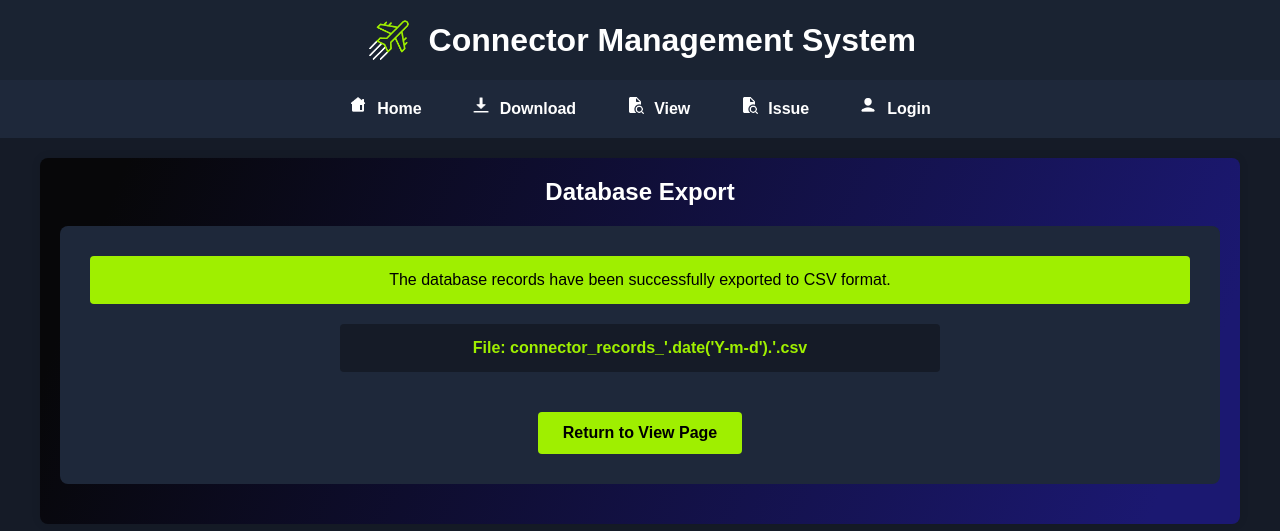
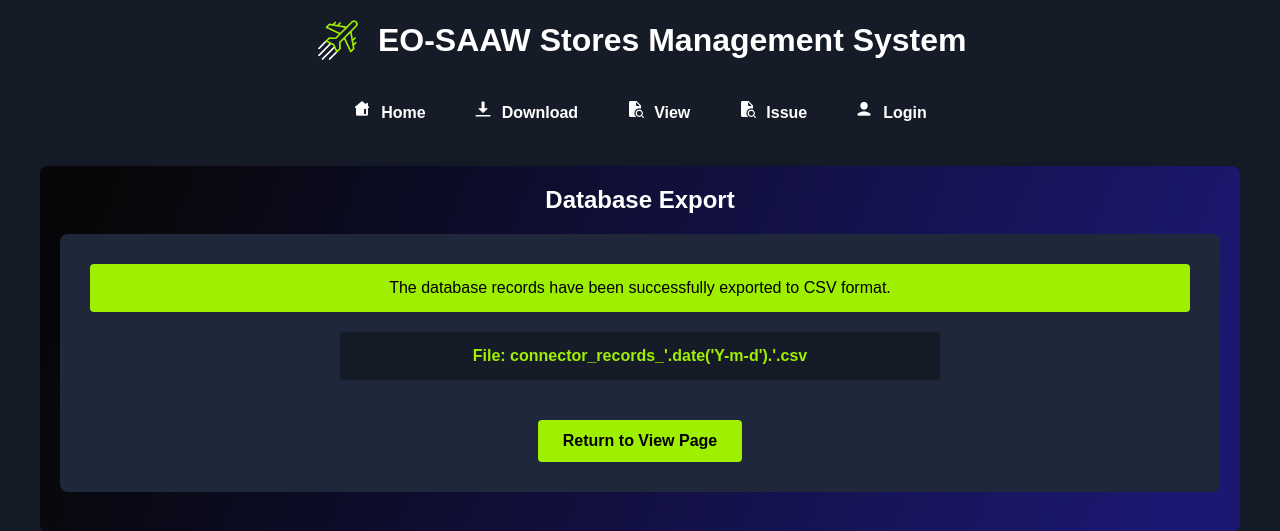
Before and after one commit to shivacharan6121/website_conn_mng, a PHP site: page /download.php in a window 1280 px wide. Shown: the top 531 px of the page. Run offline with PHP 8.4, Linux system fonts and the light colour scheme; tables that the repository leaves empty or names only in its code hold one stand-in row (values such as "Sample post").

Commit message:
Update download.php

```diff
--- a/download.php
+++ b/download.php
@@ -34,12 +34,12 @@
         }
 
         .header {
-            background-color: #1a2332;
+            background-color: none;
             padding: 15px 0;
             display: flex;
             align-items: center;
             justify-content: center;
-            box-shadow: 0 2px 5px rgba(0, 0, 0, 0.2);
+
         }
 
         .header h1 {
@@ -52,26 +52,7 @@
             margin-right: 10px;
         }
 
-        .menu-bar {
-            background-color: #1e283a;
-            padding: 10px 0;
-            display: flex;
-            justify-content: center;
-        }
 
-        .menu-bar a {
-            color: white;
-            text-decoration: none;
-            padding: 10px 20px;
-            margin: 0 5px;
-            font-weight: bold;
-        }
-
-        .menu-bar a:hover {
-            background-color: #9fef00;
-            color: black;
-            border-radius: 4px;
-        }
 
         .container {
             max-width: 1200px;
@@ -158,7 +139,7 @@
 <body>
     <div class="header">
         <img src="images/aircraft.gif" alt="Logo" class="header-gif">&nbsp;
-        <h1>Connector Management System</h1>
+        <h1>EO-SAAW Stores Management System</h1>
     </div>
 
     <div class="menu-bar">
```
